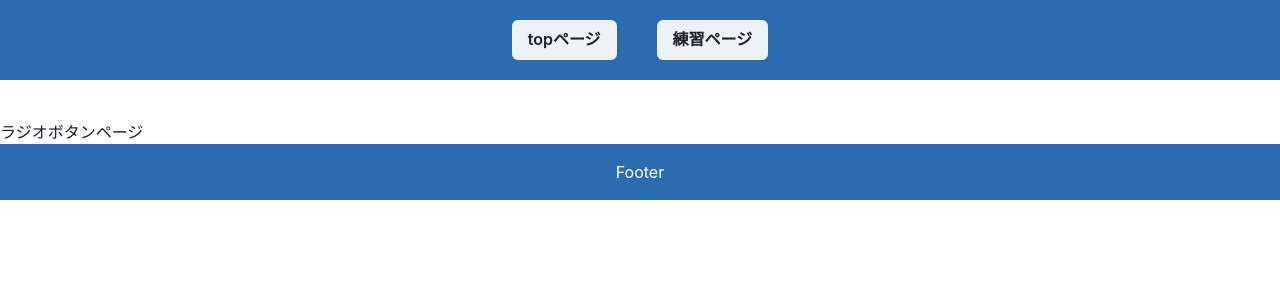
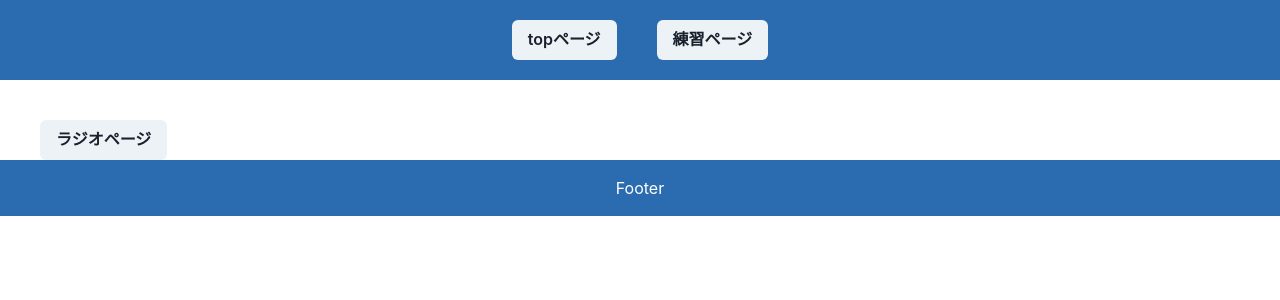
Before and after one commit to sakana-san/react-sample-benkyou, a React (Create React App) app: page /Practice in a window 1280 px wide. Shown: the top 300 px of the page. Built offline with nearby package versions, Linux system fonts and the light colour scheme; the HTML template or start-up script is replaced by a standard one.

Commit message:
ラジオページ設置

```diff
--- a/src/App.tsx
+++ b/src/App.tsx
@@ -3,7 +3,6 @@ import { Heading, Container } from "@chakra-ui/react";
 import { DeleteIcon, AddIcon, StarIcon } from "@chakra-ui/icons";
 import { List, ListItem, Text, Flex, IconButton, Textarea, Button } from "@chakra-ui/react";
 import { useTodo } from "./hooks/useTodo";
-import { Link } from "react-router-dom";
 
 
 // 型 ---------------------------------------------------------------------
--- a/src/Layout.tsx
+++ b/src/Layout.tsx
@@ -1,7 +1,5 @@
-import React, {useEffect, useState, useRef, memo, useCallback} from "react";
 import { chakra, Heading, Container } from "@chakra-ui/react";
-import { DeleteIcon, AddIcon, StarIcon } from "@chakra-ui/icons";
-import { List, ListItem, Text, Flex, IconButton, Textarea, Button } from "@chakra-ui/react";
+import { Flex, Button } from "@chakra-ui/react";
 import { Link, Outlet } from "react-router-dom";
 
 
--- a/src/components/Practice.tsx
+++ b/src/components/Practice.tsx
@@ -1,10 +1,11 @@
 import React from "react";
 import { Link } from "react-router-dom";
+import { Button } from "@chakra-ui/react";
 
 export const Practice = () => {
   return (
     <div>
-      <Link to='./Radio'>ラジオボタンページ</Link>
+      <Button ml="10"><Link to='/Radio'>ラジオページ</Link></Button>
     </div>
   )
 }
--- a/src/index.tsx
+++ b/src/index.tsx
@@ -14,7 +14,8 @@ const router = createBrowserRouter([
     element: <Layout /> ,
     children: [
       {index: true, element: <App />},
-      {path: "Practice", element: <Practice /> }
+      {path: "Practice", element: <Practice /> },
+      {path: "Radio", element: <Radio /> },
     ]
   }
 ])
```
